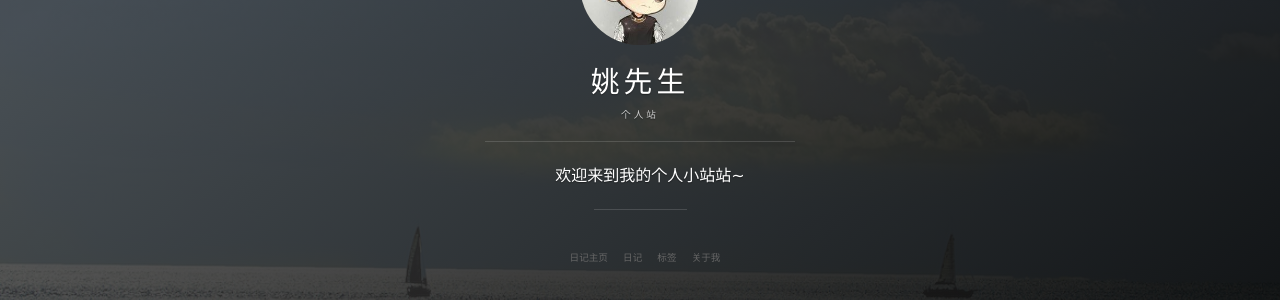
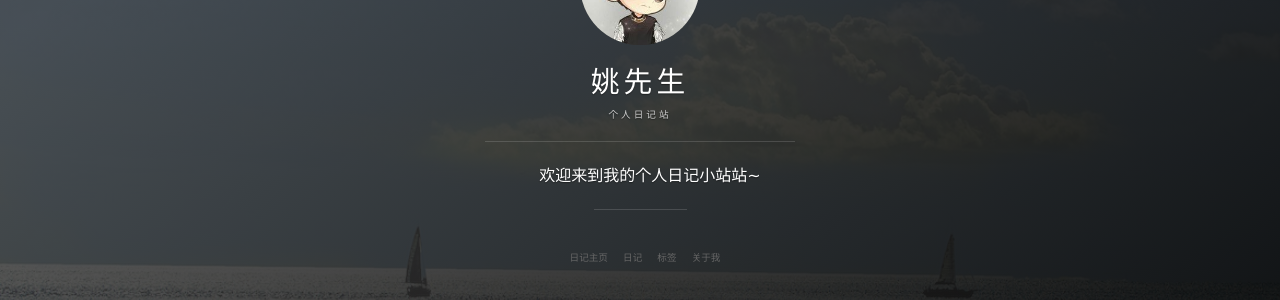
Before and after one commit to Killer-Yao/blog.github.io, a Jekyll site: the page built from index.html, in a window 1280 px wide. Shown: the part 349-649 px from the top of the page. Built offline with Jekyll 4.4.1, drawn with Linux system fonts in a browser that asks for light colours; nearby versions of some CDN libraries; the list of posts is cut into pages by our own code; comment, search, counter and statistics services are not loaded.

Commit message:
Update _config.yml

```diff
--- a/_config.yml
+++ b/_config.yml
@@ -1,7 +1,7 @@
 # Basic
 title: 姚先生
-subtitle: 个人站
-description: 欢迎来到我的个人小站站~
+subtitle: 个人日记站
+description: 欢迎来到我的个人日记小站站~
 # 头像里面的标题
 avatarTitle: sir
 # 头像里面的描述
```
